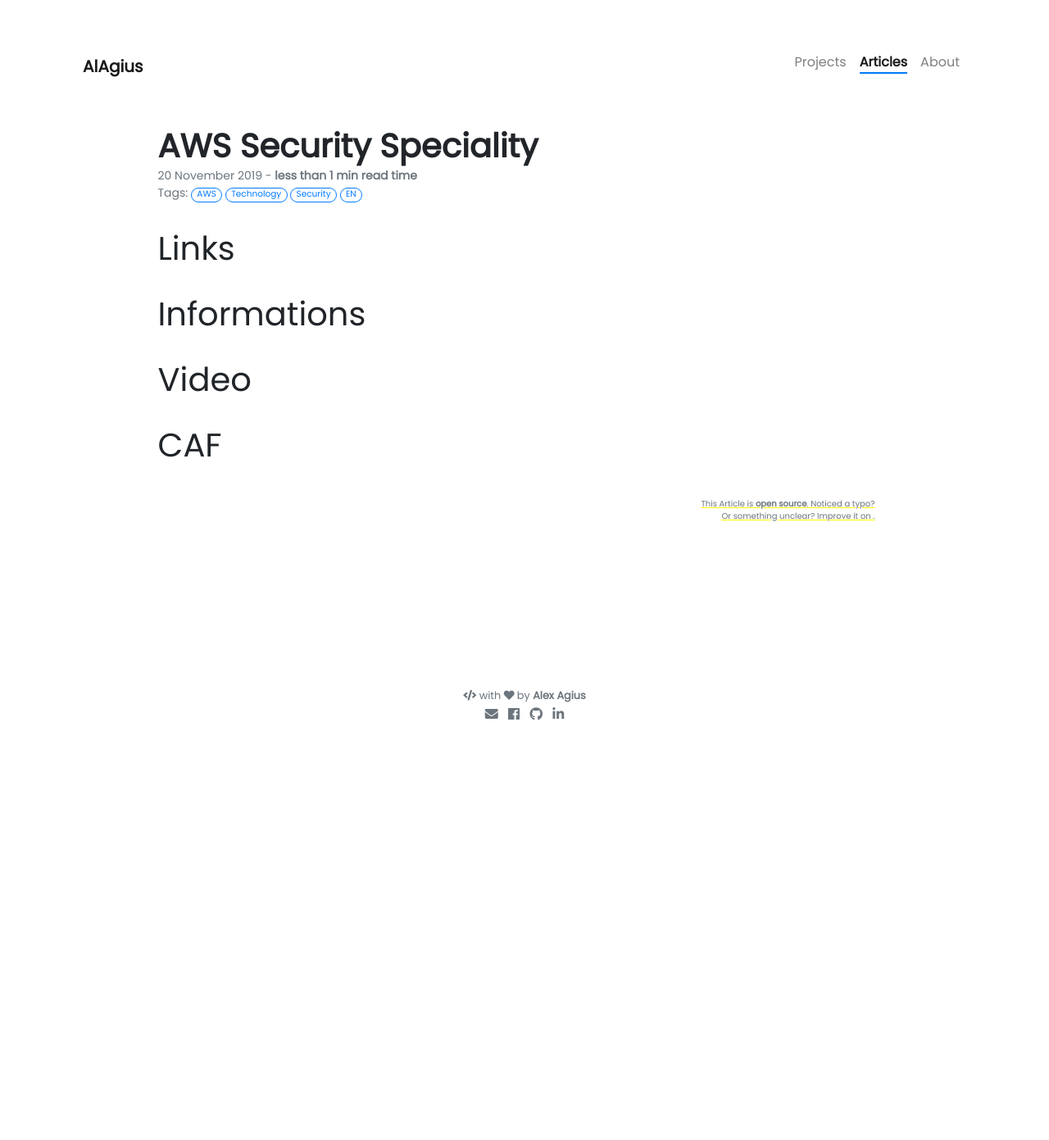
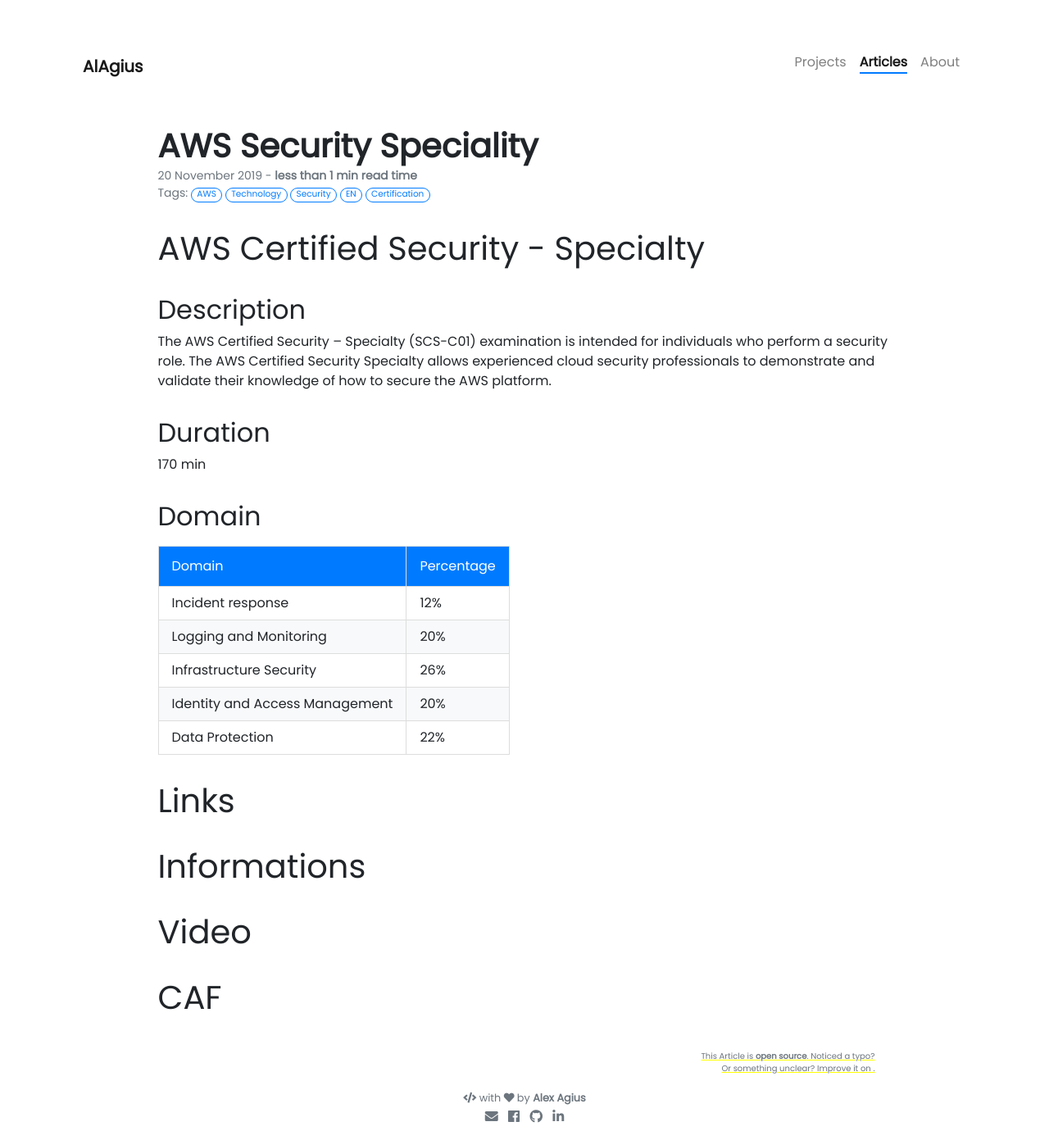
Before and after one commit to agiusalexandre/jekyll, a Jekyll site: the page built from _posts/2019-11-20-awsSecuritySpeciality.markdown, in a window 1280 px wide. Shown: the whole page at 82% size. Built offline with Jekyll 4.4.1, drawn with Linux system fonts in a browser that asks for light colours; nearby versions of some CDN libraries; our own code applies the rules of GitHub Pages for plain Markdown files; before the commit the page ends 900 px from its top, so only the background shows below that.

Commit message:
AWS certif articles

```diff
--- a/_posts/2019-11-20-awsSecuritySpeciality.markdown
+++ b/_posts/2019-11-20-awsSecuritySpeciality.markdown
@@ -1,10 +1,29 @@
 ---
 title: AWS Security Speciality
-tags: [AWS, Technology, Security, EN]
+tags: [AWS, Technology, Security, EN, Certification]
 style:
 color:
 description: Different interesting information linked to AWS Security speciality scope.
 ---
+
+# AWS Certified Security - Specialty
+
+## Description
+The AWS Certified Security – Specialty (SCS-C01) examination is intended for individuals who perform a security role. The AWS Certified Security Specialty allows experienced cloud security professionals to demonstrate and validate their knowledge of how to secure the AWS platform.
+
+## Duration
+170 min
+
+## Domain
+
+|Domain|Percentage  |
+|--|--|
+| Incident response | 12%  |
+| Logging and Monitoring | 20%  |
+| Infrastructure Security | 26%  |
+| Identity and Access Management | 20%  |
+| Data Protection | 22%  |
+
 
 # Links
 
```
Also changed, not shown: _posts/2019-11-19-awsSysOps.markdown (+21 -0 lines).
